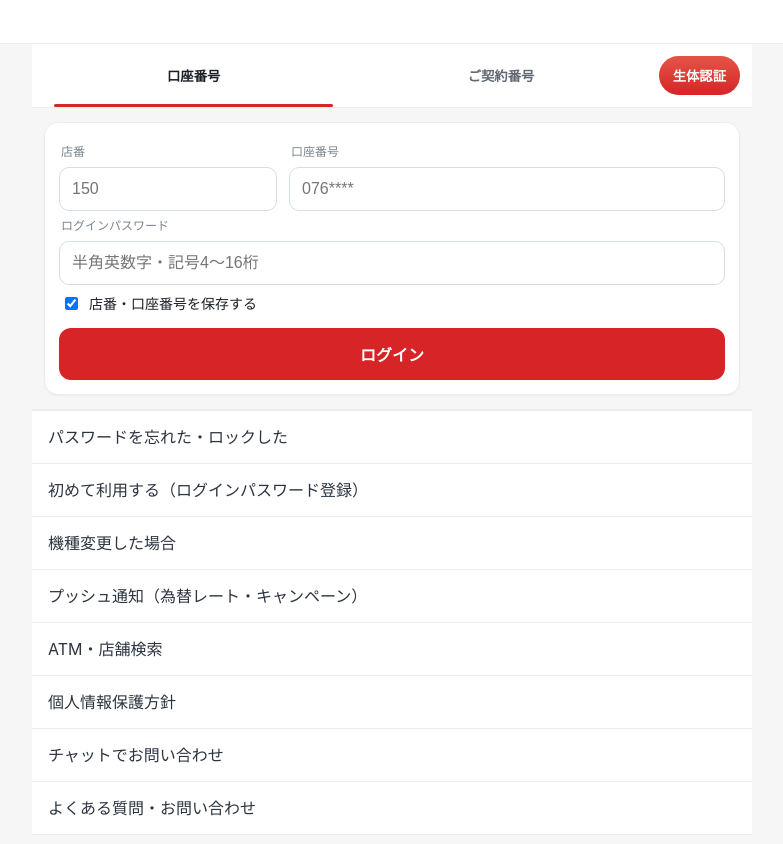
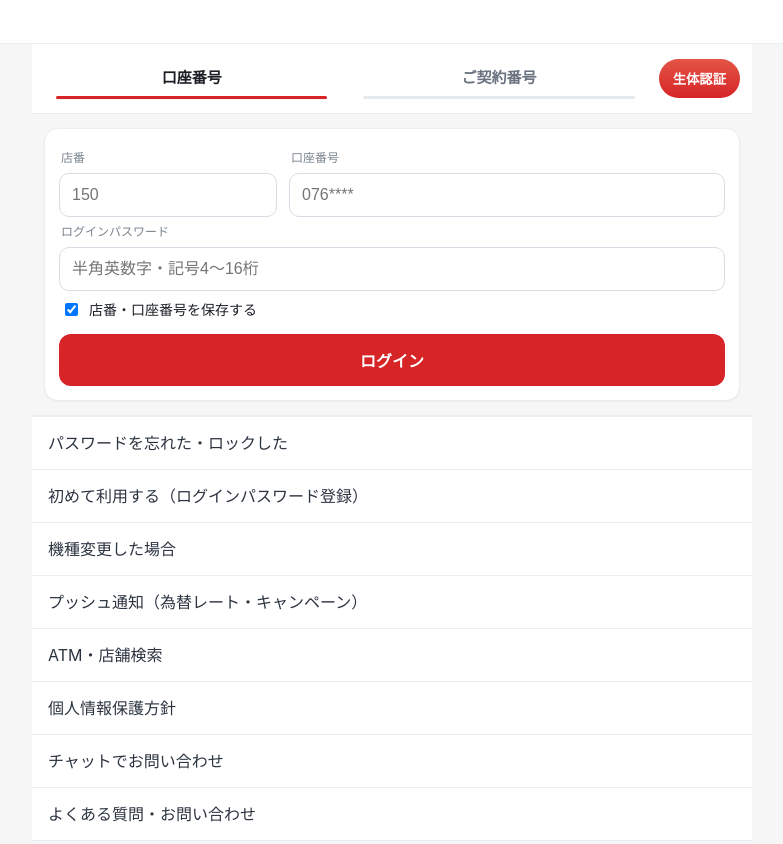
Before and after one commit to HAMA47pwa/new, a plain HTML site: page index.html in a window 1280 px wide. Shown: the top 844 px of the page, without its empty margins (248-1031 px from the left). Drawn offline with Linux system fonts and the light colour scheme.

Commit message:
Add files via upload

```diff
--- a/style.css
+++ b/style.css
@@ -16,12 +16,27 @@ html,body{margin:0;padding:0;background:var(--bg);color:var(--ink);
 
 .login{max-width:720px;margin:0 auto}
 .tabs{
-  display:grid;grid-template-columns:1fr 1fr auto;gap:8px;align-items:center;
-  padding:12px;border-bottom:1px solid var(--line);background:#fff;position:sticky;top:0;z-index:1
+  display:grid;grid-template-columns:1fr 1fr auto;align-items:center;gap:12px;
+  padding:10px 12px;background:#fff;border-bottom:1px solid var(--line);
+  position:sticky;top:0;z-index:5;
 }
-.tab{background:none;border:none;padding:10px 4px;font-weight:700;color:#616873;position:relative}
+/* タブ共通 */
+.tab{
+  appearance:none;background:none;border:none;cursor:pointer;
+  padding:12px 6px 16px;
+  font-weight:700;font-size:15px;color:#6b7280;
+  position:relative;
+}
+/* 下線のベース（薄グレー） */
+.tab::after{
+  content:"";position:absolute;left:12px;right:12px;bottom:4px;
+  height:3px;border-radius:3px;background:#e6e9ee;
+}
+/* アクティブタブ：赤バー */
 .tab.active{color:var(--ink)}
-.tab.active::after{content:'';display:block;height:3px;background:var(--brand);border-radius:3px;position:absolute;left:10px;right:10px;bottom:-12px}
+.tab.active::after{
+  background:var(--brand);height:3px;box-shadow:0 1px 0 rgba(0,0,0,.04);
+}
 .bio-btn{justify-self:end;border:none;background:linear-gradient(0deg,var(--brand),#e45546);color:#fff;
   padding:10px 14px;border-radius:20px;font-weight:700}
 
```
